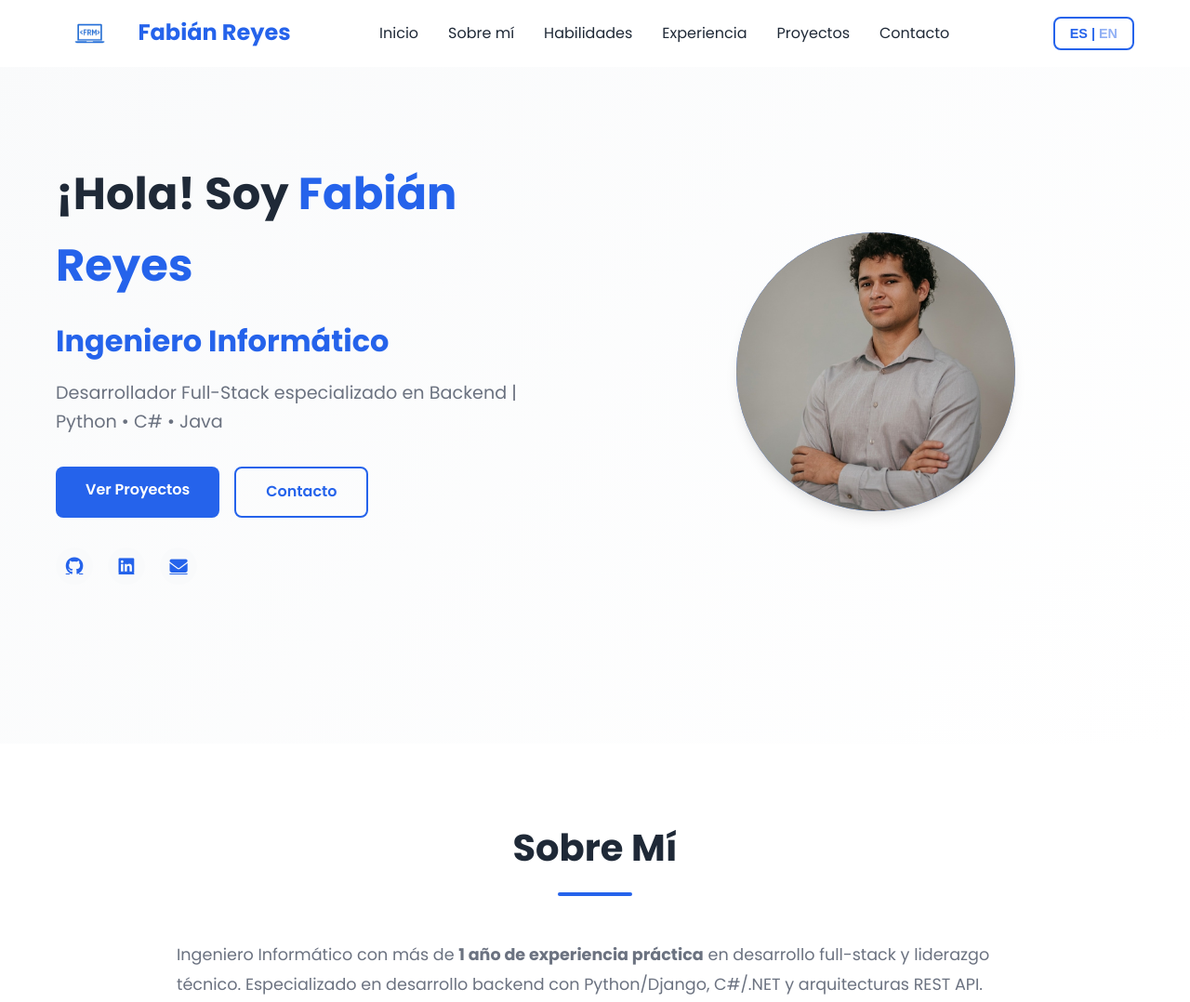
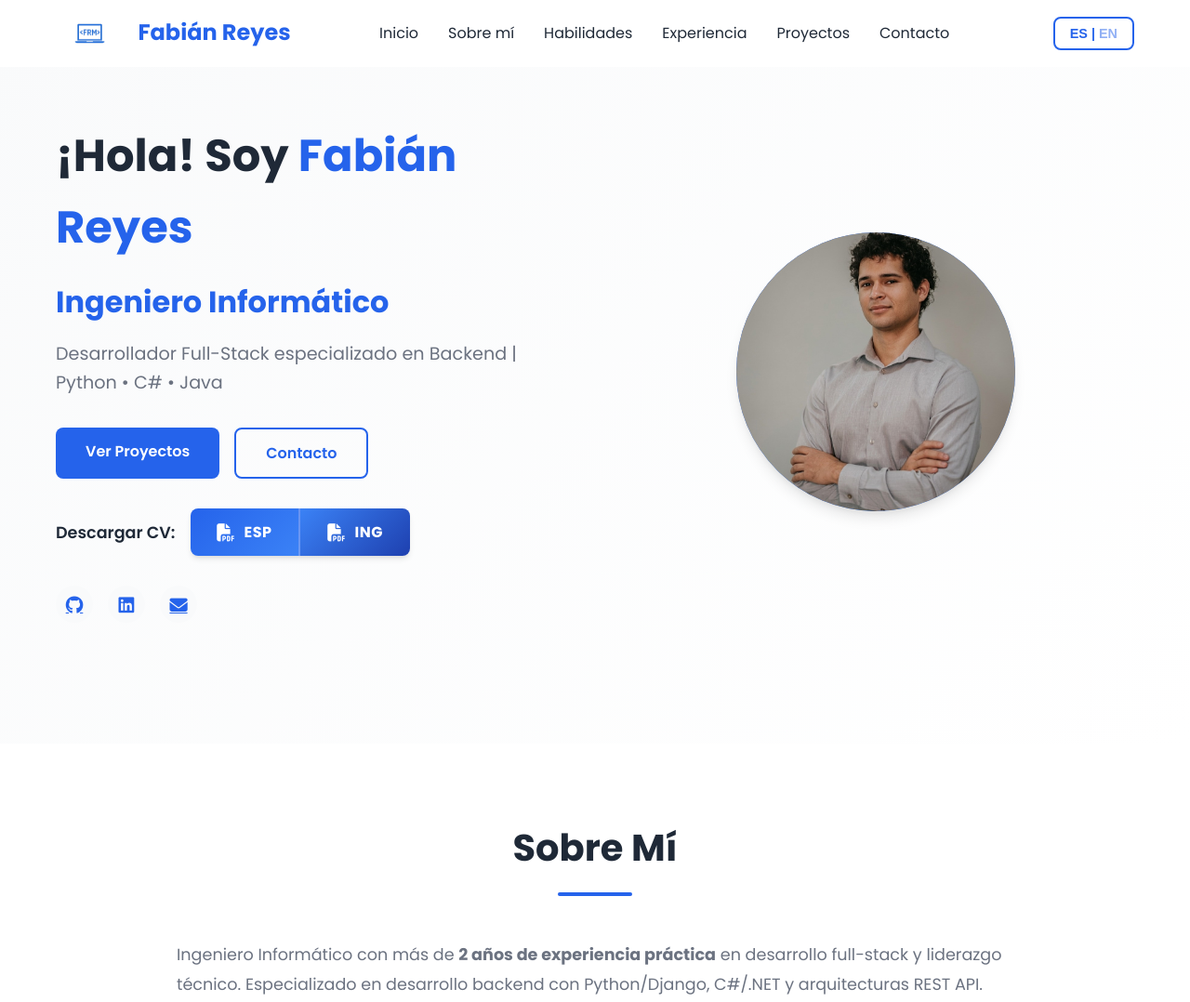
Before and after one commit to Fabo020323/Fabo020323.github.io, a plain HTML site: page index.html in a window 1280 px wide. Shown: the top 1078 px of the page at 93% size. Drawn offline with Linux system fonts and the light colour scheme.

Commit message:
Add CV download section to index.html and style adjustments in CSS

```diff
--- a/index.html
+++ b/index.html
@@ -116,6 +116,38 @@
                 >Contacto</a
               >
             </div>
+
+            <!-- Descarga CV -->
+            <div class="cv-download fade-in-delay-3">
+              <div
+                class="cv-download-label"
+                data-es="Descargar CV:"
+                data-en="Download CV:"
+              >
+                Descargar CV:
+              </div>
+              <div class="cv-split-button">
+                <a
+                  href="docs/FABIÁN ALEJANDRO REYES MONTERO.pdf"
+                  download
+                  class="cv-half cv-left"
+                  title="Descargar CV en Español"
+                >
+                  <i class="fas fa-file-pdf"></i>
+                  <span data-es="ESP" data-en="SPA">ESP</span>
+                </a>
+                <a
+                  href="docs/FABIÁN ALEJANDRO REYES MONTERO. eng.pdf"
+                  download
+                  class="cv-half cv-right"
+                  title="Download CV in English"
+                >
+                  <i class="fas fa-file-pdf"></i>
+                  <span data-es="ING" data-en="ENG">ING</span>
+                </a>
+              </div>
+            </div>
+
             <div class="social-links fade-in-delay-3">
               <a
                 href="https://github.com/Fabo020323"
@@ -157,11 +189,11 @@
         <div class="about-content">
           <div class="about-text">
             <p
-              data-es="Ingeniero Informático con más de 1 año de experiencia práctica en desarrollo full-stack y liderazgo técnico. Especializado en desarrollo backend con Python/Django, C#/.NET y arquitecturas REST API."
-              data-en="Computer Engineer with over 1 year of practical experience in full-stack development and technical leadership. Specialized in backend development with Python/Django, C#/.NET and REST API architectures."
+              data-es="Ingeniero Informático con más de 2 años de experiencia práctica en desarrollo full-stack y liderazgo técnico. Especializado en desarrollo backend con Python/Django, C#/.NET y arquitecturas REST API."
+              data-en="Computer Engineer with over 2 years of practical experience in full-stack development and technical leadership. Specialized in backend development with Python/Django, C#/.NET and REST API architectures."
             >
               Ingeniero Informático con más de
-              <strong>1 año de experiencia práctica</strong> en desarrollo
+              <strong>2 años de experiencia práctica</strong> en desarrollo
               full-stack y liderazgo técnico. Especializado en desarrollo
               backend con Python/Django, C#/.NET y arquitecturas REST API.
             </p>
--- a/style.css
+++ b/style.css
@@ -202,6 +202,88 @@ body {
 .btn-secondary:hover {
   background: var(--primary-color);
   color: white;
+}
+
+/* Descarga CV */
+.cv-download {
+  margin-bottom: 2rem;
+  display: flex;
+  align-items: center;
+  gap: 1rem;
+  flex-wrap: wrap;
+}
+
+.cv-download-label {
+  font-weight: 600;
+  color: var(--text-color);
+  font-size: 1.1rem;
+}
+
+.cv-split-button {
+  display: inline-flex;
+  border-radius: 8px;
+  overflow: hidden;
+  box-shadow: var(--shadow);
+  transition: all 0.3s ease;
+}
+
+.cv-split-button:hover {
+  box-shadow: var(--shadow-lg);
+  transform: translateY(-2px);
+}
+
+.cv-half {
+  padding: 0.8rem 1.8rem;
+  text-decoration: none;
+  font-weight: 700;
+  display: inline-flex;
+  align-items: center;
+  gap: 0.6rem;
+  font-size: 1rem;
+  cursor: pointer;
+  transition: all 0.3s ease;
+  position: relative;
+  color: white;
+  letter-spacing: 0.5px;
+}
+
+.cv-half i {
+  font-size: 1.2rem;
+}
+
+.cv-left {
+  background: linear-gradient(
+    135deg,
+    var(--primary-color),
+    var(--accent-color)
+  );
+  border-right: 2px solid rgba(255, 255, 255, 0.3);
+}
+
+.cv-left:hover {
+  background: linear-gradient(
+    135deg,
+    var(--secondary-color),
+    var(--primary-color)
+  );
+  padding-right: 2rem;
+}
+
+.cv-right {
+  background: linear-gradient(
+    135deg,
+    var(--accent-color),
+    var(--secondary-color)
+  );
+}
+
+.cv-right:hover {
+  background: linear-gradient(
+    135deg,
+    var(--primary-color),
+    var(--secondary-color)
+  );
+  padding-left: 2rem;
 }
 
 .social-links {
@@ -742,6 +824,23 @@ section {
     justify-content: center;
   }
 
+  .cv-download {
+    justify-content: center;
+    width: 100%;
+  }
+
+  .cv-split-button {
+    width: 100%;
+    max-width: 300px;
+  }
+
+  .cv-half {
+    padding: 0.7rem 1.2rem;
+    font-size: 0.95rem;
+    flex: 1;
+    justify-content: center;
+  }
+
   .social-links {
     justify-content: center;
   }
```
Also changed, not shown: 2 other files.
